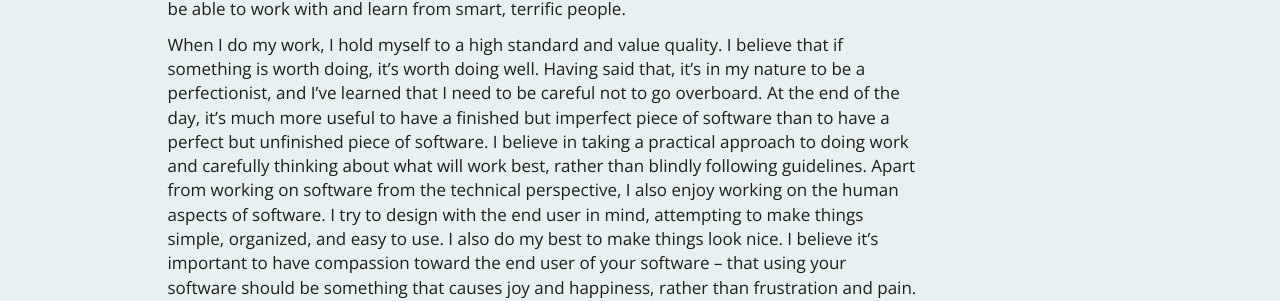
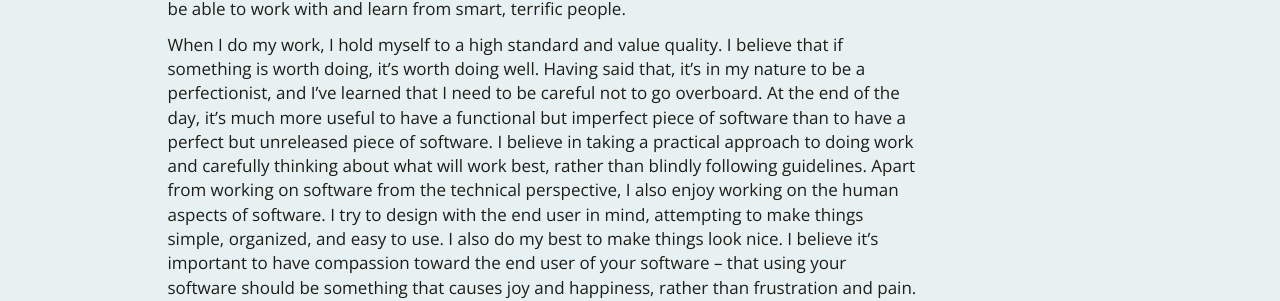
Before and after one commit to colececil/colececil.github.io, a Jekyll site: the page built from about-me.md, in a window 1280 px wide. Shown: the part 541-842 px from the top of the page. Built offline with Jekyll 4.4.1, drawn with Linux system fonts in a browser that asks for light colours; some web fonts are replaced; comment, search, counter and statistics services are not loaded; some of the changed text lies outside the part shown.

Commit message:
Tweak wording in "About Me" page

```diff
--- a/about-me.md
+++ b/about-me.md
@@ -8,4 +8,4 @@ Hi! I'm Cole Cecil. I work as a software developer, specifically in web developm
 
 I'm fortunate to have a career that I really, truly enjoy. I love writing software because, just using my fingertips, I can create anything I can imagine. It's fascinating to watch my creations slowly evolve from nothing and take shape right in front of my eyes. I love the challenge of solving logical problems and getting to solve different ones every day. Plus, technology is constantly changing -- I get to learn new stuff all the time, so it stays exciting. It's also great to be able to work with and learn from smart, terrific people.
 
-When I do my work, I hold myself to a high standard and value quality. I believe that if something is worth doing, it's worth doing well. Having said that, it's in my nature to be a perfectionist, and I've learned that I need to be careful not to go overboard. At the end of the day, it's much more useful to have a finished but imperfect piece of software than to have a perfect but unfinished piece of software. I believe in taking a practical approach to doing work and carefully thinking about what will work best, rather than blindly following guidelines. Apart from working on software from the technical perspective, I also enjoy working on the human aspects of software. I try to design with the end user in mind, attempting to make things simple, organized, and easy to use. I also do my best to make things look nice. I believe it's important to have compassion toward the end user of your software -- that using your software should be something that causes joy and happiness, rather than frustration and pain. Of course, these are not easy goals to achieve, and I don't always achieve them. But I keep learning and keep trying, and I think I get better at it bit by bit.
+When I do my work, I hold myself to a high standard and value quality. I believe that if something is worth doing, it's worth doing well. Having said that, it's in my nature to be a perfectionist, and I've learned that I need to be careful not to go overboard. At the end of the day, it's much more useful to have a functional but imperfect piece of software than to have a perfect but unreleased piece of software. I believe in taking a practical approach to doing work and carefully thinking about what will work best, rather than blindly following guidelines. Apart from working on software from the technical perspective, I also enjoy working on the human aspects of software. I try to design with the end user in mind, attempting to make things simple, organized, and easy to use. I also do my best to make things look nice. I believe it's important to have compassion toward the end user of your software -- that using your software should be something that causes joy and happiness, rather than frustration and pain. Of course, these are not easy goals to achieve, and I don't always achieve them. But I keep learning and keep trying, and I think I get better at it bit by bit.
```
